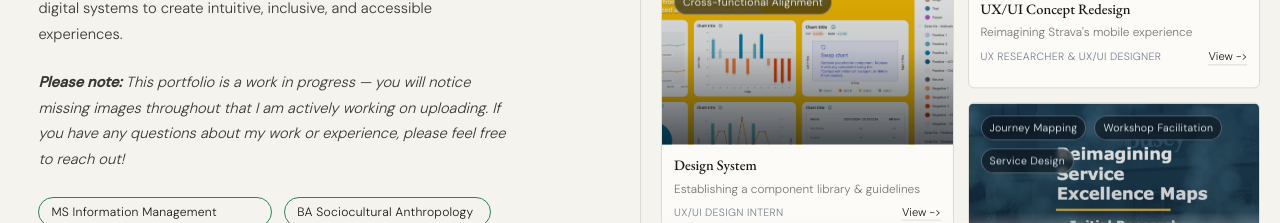
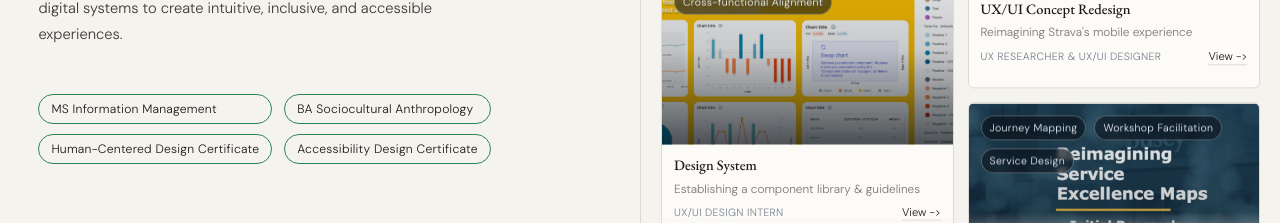
Before and after one commit to kielsara/ux-portfolio, a Next.js app: page / in a window 1280 px wide. Shown: the part 339-562 px from the top of the page. Built offline with nearby package versions, Linux system fonts and the light colour scheme.

Commit message:
removed WIP disclaimer on home page

```diff
--- a/app/page.tsx
+++ b/app/page.tsx
@@ -20,10 +20,6 @@ export default function Home() {
                 studying how people behave, communicate, and navigate digital systems to create
                 intuitive, inclusive, and accessible experiences.
               </p>
-              <p>
-                <em><strong>Please note:</strong> This portfolio is a work in progress — you will notice missing images throughout that I am actively working on uploading.
-                If you have any questions about my work or experience, please feel free to reach out!</em>
-              </p>
               <div className="hero-chips" aria-label="Education and certifications">
                 <span className="hero-chip">MS Information Management</span>
                 <span className="hero-chip">BA Sociocultural Anthropology</span>
```
